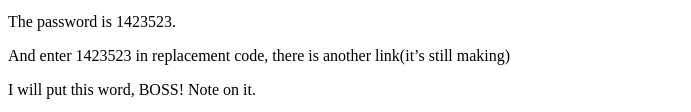
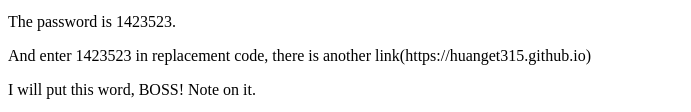
Before and after one commit to huangET315/huangET315.github.io, a plain HTML site: page index.html in a window 1280 px wide. Shown: the part 1571-1683 px from the top of the page, without its empty margins (0-691 px from the left). Drawn offline with Linux system fonts and the light colour scheme.

Commit message:
Update index.html

```diff
--- a/index.html
+++ b/index.html
@@ -52,5 +52,5 @@
 
 <P>It is the last level in game Machinarium.</P>
 <P>The password is 1423523.</P>
-<P>And enter 1423523 in replacement code, there is another link(it’s still making)</P>
+<P>And enter 1423523 in replacement code, there is another link(https://huanget315.github.io)</P>
 <P>I will put this word, BOSS! Note on it.</P>
```
